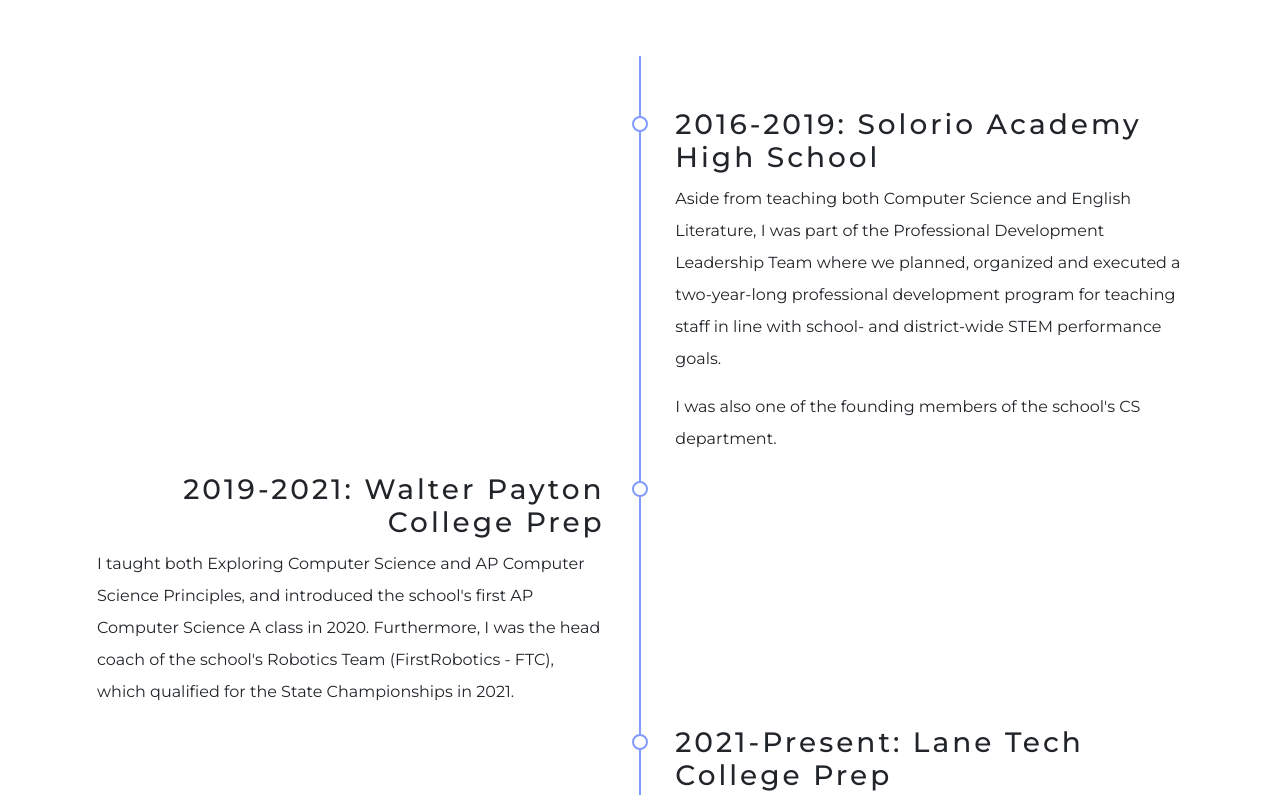
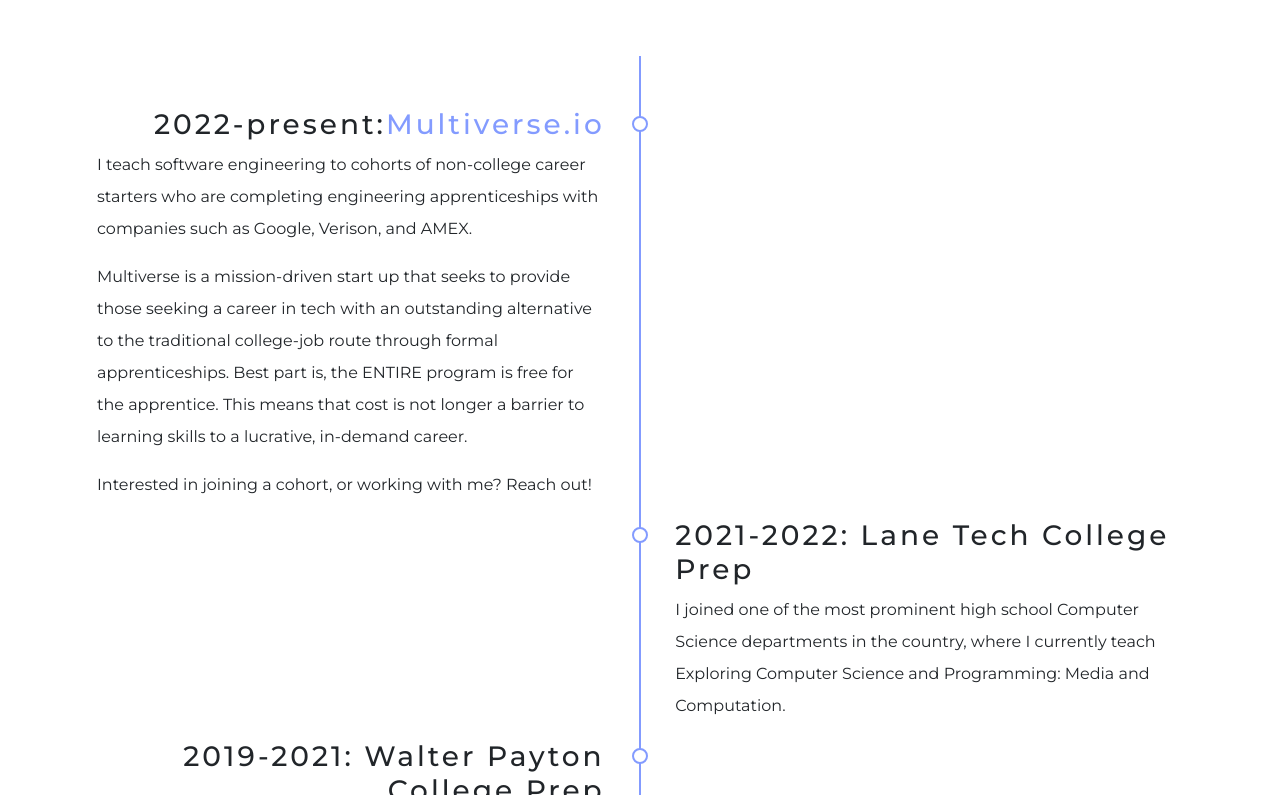
Before and after one commit to jonathanjacka/portfolio_page_react, a React (Create React App) app: page / in a window 1280 px wide. Shown: the part 1965-2760 px from the top of the page. Built offline with nearby package versions, Linux system fonts and the light colour scheme; no server answers.

Commit message:
Updated recentExperience in Experience.js

```diff
--- a/src/components/Experience.js
+++ b/src/components/Experience.js
@@ -1,6 +1,11 @@
 import React from 'react';
 
 export const Experience = () => {
+  const linkStyle = {
+    textDecoration: 'none',
+    color: '#839BFF',
+  };
+
   return (
     <div className='experience-wrapper' id='experience'>
       <div className='d-flex justify-content-center'>
@@ -9,20 +14,43 @@
 
       <div className='container experience-content-wrapper'>
         {/* -- */}
+        <div className='timeline-block timeline-block-left'>
+          <div className='marker'></div>
+          <div className='timeline-content'>
+            <h3>
+              2022-present:
+              <a href='https://www.multiverse.io/en-US' style={linkStyle}>
+                Multiverse.io
+              </a>
+            </h3>
+            <p>
+              I teach software engineering to cohorts of non-college career
+              starters who are completing engineering apprenticeships with
+              companies such as Google, Verison, and AMEX.
+            </p>
+            <p>
+              Multiverse is a mission-driven start up that seeks to provide
+              those seeking a career in tech with an outstanding alternative to
+              the traditional college-job route through formal apprenticeships.
+              Best part is, the ENTIRE program is free for the apprentice. This
+              means that cost is not longer a barrier to learning skills to a
+              lucrative, in-demand career.
+            </p>
+            <p>
+              Interested in joining a cohort, or working with me? Reach out!
+            </p>
+          </div>
+        </div>
+
+        {/* -- */}
         <div className='timeline-block timeline-block-right'>
           <div className='marker'></div>
           <div className='timeline-content'>
-            <h3>2016-2019: Solorio Academy High School</h3>
+            <h3>2021-2022: Lane Tech College Prep</h3>
             <p>
-              Aside from teaching both Computer Science and English Literature,
-              I was part of the Professional Development Leadership Team where
-              we planned, organized and executed a two-year-long professional
-              development program for teaching staff in line with school- and
-              district-wide STEM performance goals.
-            </p>
-            <p>
-              I was also one of the founding members of the school's CS
-              department.
+              I joined one of the most prominent high school Computer Science
+              departments in the country, where I currently teach Exploring
+              Computer Science and Programming: Media and Computation.
             </p>
           </div>
         </div>
@@ -46,11 +74,17 @@
         <div className='timeline-block timeline-block-right'>
           <div className='marker'></div>
           <div className='timeline-content'>
-            <h3>2021-Present: Lane Tech College Prep</h3>
+            <h3>2016-2019: Solorio Academy High School</h3>
             <p>
-              I joined one of the most prominent high school Computer Science
-              departments in the country, where I currently teach Exploring
-              Computer Science and Programming: Media and Computation.
+              Aside from teaching both Computer Science and English Literature,
+              I was part of the Professional Development Leadership Team where
+              we planned, organized and executed a two-year-long professional
+              development program for teaching staff in line with school- and
+              district-wide STEM performance goals.
+            </p>
+            <p>
+              I was also one of the founding members of the school's CS
+              department.
             </p>
           </div>
         </div>
```
